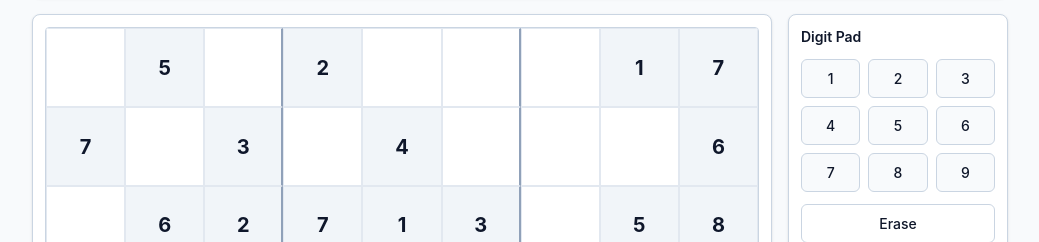
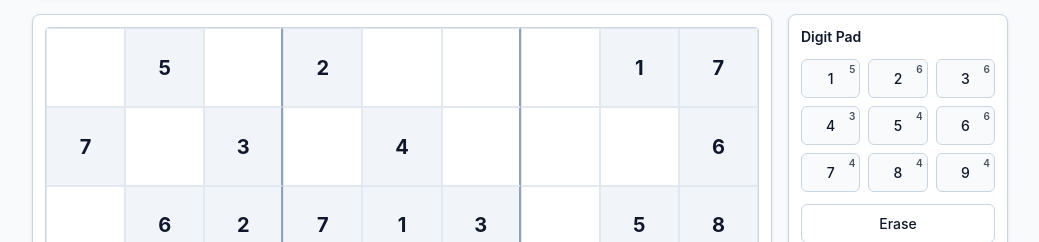
Before and after one commit to mhangan/sudoku-4all, a React (Vite) app: page / in a window 1280 px wide. Both pictures are taken after a click on the button "Easy". Shown: the part 227-469 px from the top of the page, without its empty margins (120-1159 px from the left). Built offline with nearby package versions, Linux system fonts and the light colour scheme.

Commit message:
Add visual cue counters for completed numbers in the board

```diff
--- a/src/features/game/GamePage.tsx
+++ b/src/features/game/GamePage.tsx
@@ -157,6 +157,19 @@ export function GamePage() {
     const value = session.answers[selectedCell]
     return value === 0 ? null : value
   }, [selectedCell, session])
+
+  const digitCounts = useMemo(() => {
+    const counts = Array<number>(10).fill(0)
+    if (!session) return counts
+
+    for (const value of session.answers) {
+      if (value >= 1 && value <= 9) {
+        counts[value] += 1
+      }
+    }
+
+    return counts
+  }, [session])
 
   const beginNewGame = async (newDifficulty: Difficulty): Promise<void> => {
     if (isGenerating) return
@@ -438,7 +451,7 @@ export function GamePage() {
                 })}
               </div>
             </div>
-            <DigitPad heldDigit={heldDigit} onDigitClick={onDigitClick} onErase={onErase} />
+            <DigitPad heldDigit={heldDigit} digitCounts={digitCounts} onDigitClick={onDigitClick} onErase={onErase} />
           </div>
         </>
       )}
--- a/src/ui/DigitPad.tsx
+++ b/src/ui/DigitPad.tsx
@@ -2,28 +2,45 @@ const digits = [1, 2, 3, 4, 5, 6, 7, 8, 9]
 
 interface DigitPadProps {
   heldDigit: number | null
+  digitCounts: number[]
   onDigitClick: (digit: number) => void
   onErase: () => void
 }
 
-export function DigitPad({ heldDigit, onDigitClick, onErase }: DigitPadProps) {
+export function DigitPad({ heldDigit, digitCounts, onDigitClick, onErase }: DigitPadProps) {
   return (
     <aside className="rounded-lg border border-slate-300 bg-white p-3 shadow-sm">
       <h3 className="mb-3 text-sm font-semibold">Digit Pad</h3>
       <div className="grid grid-cols-3 gap-2">
         {digits.map((digit) => (
+          (() => {
+            const count = digitCounts[digit] ?? 0
+            const isComplete = count >= 9
+
+            return (
               <button
                 key={digit}
                 type="button"
                 onClick={() => onDigitClick(digit)}
-            className={`rounded-md border px-3 py-2 text-sm font-medium ${
-              heldDigit === digit
+                disabled={isComplete}
+                className={`relative rounded-md border px-3 py-2 text-sm font-medium ${
+                  isComplete
+                    ? 'border-slate-300 bg-slate-200 text-slate-500'
+                    : heldDigit === digit
                       ? 'border-slate-900 bg-slate-900 text-white'
                       : 'border-slate-300 bg-slate-50 hover:bg-slate-100'
                 }`}
               >
-            {digit}
+                <span>{digit}</span>
+                <span
+                  aria-label={`Count ${digit}`}
+                  className="absolute right-1 top-1 text-[10px] font-semibold leading-none opacity-75"
+                >
+                  {count}
+                </span>
               </button>
+            )
+          })()
         ))}
       </div>
       <button
```
Also changed, not shown: 1 other file (tests, documents, lock files or other folders). Lines whose indentation alone changed are shown as unchanged.
